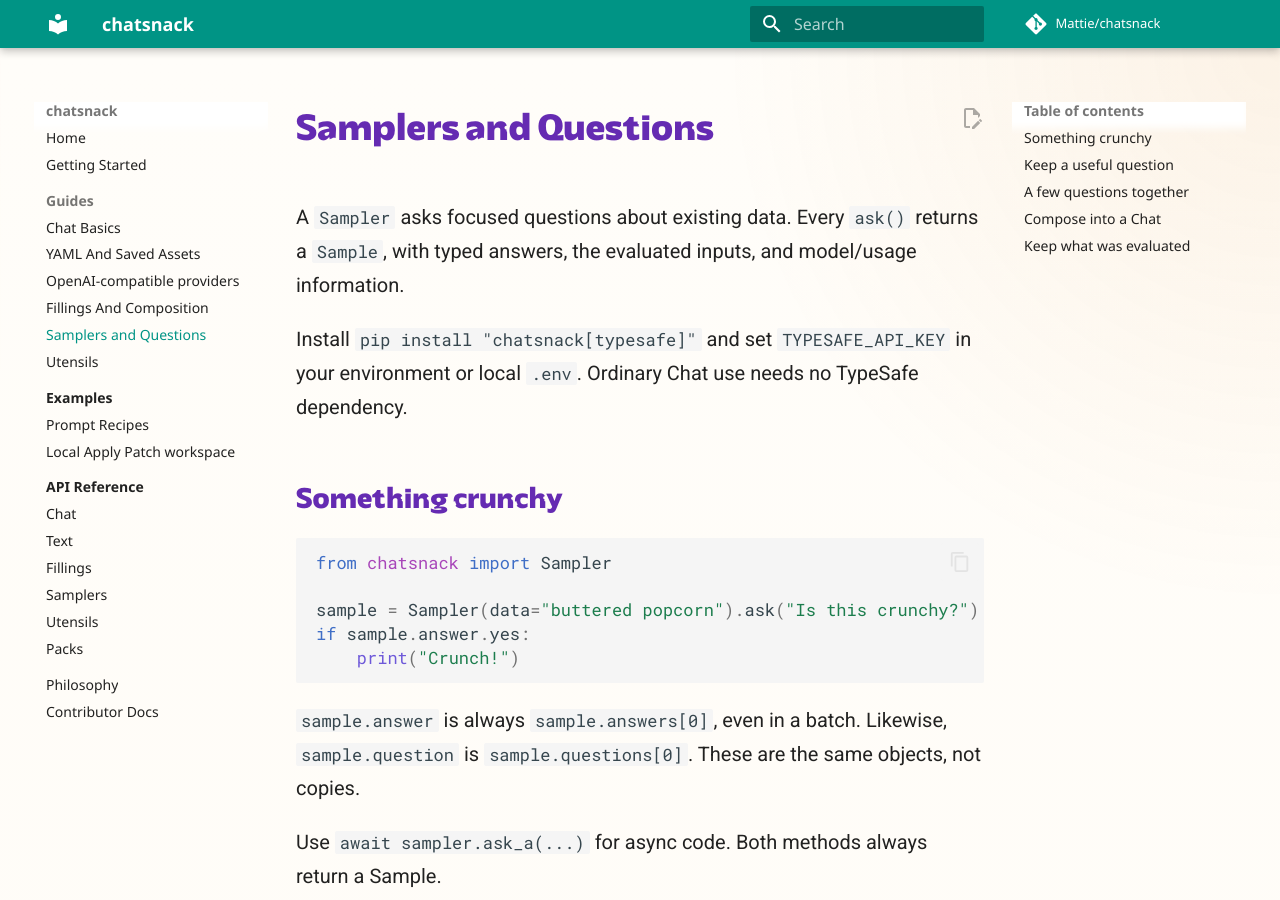
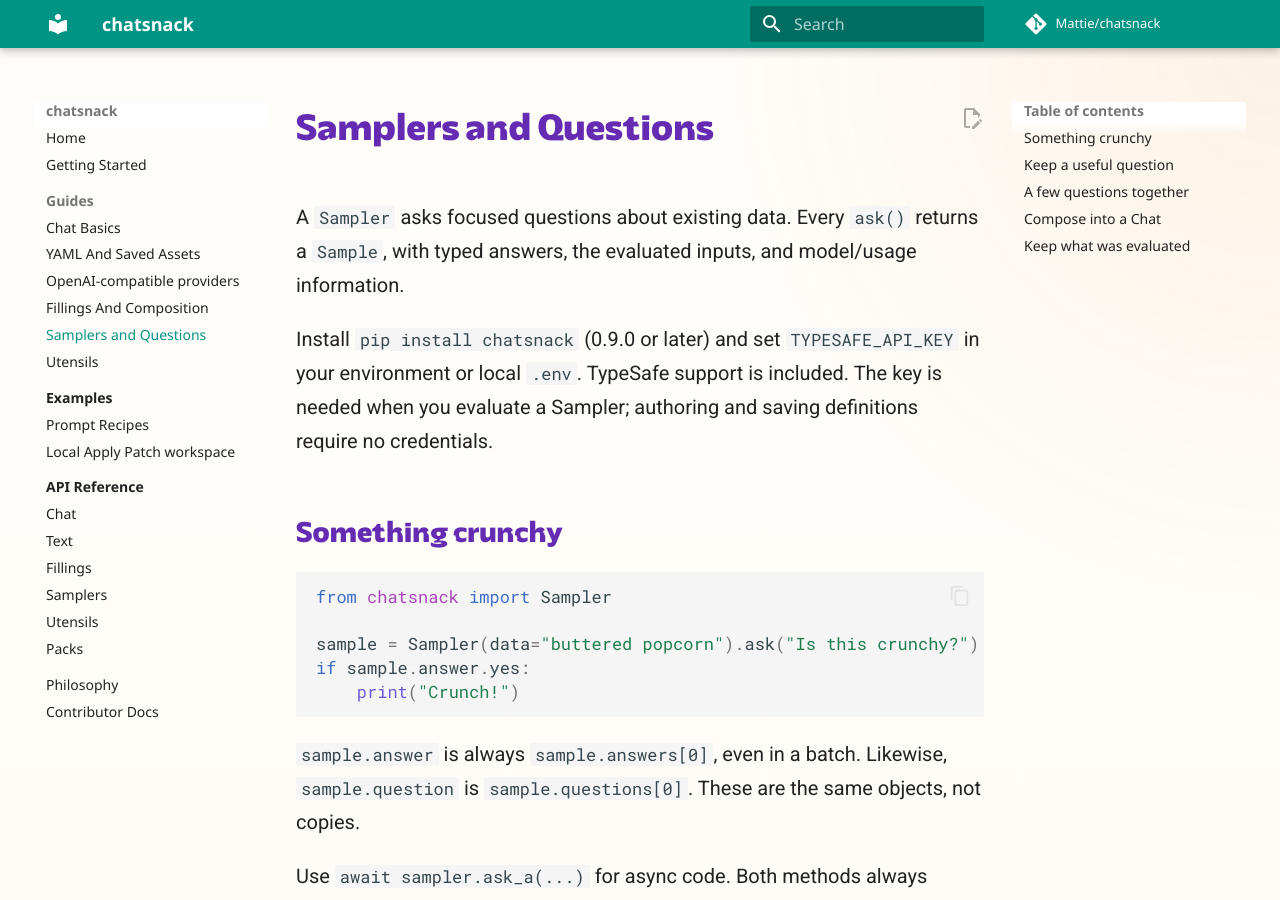
Before and after one commit to Mattie/chatsnack, an MkDocs documentation site: the page built from docs/guides/samplers.md, in a window 1280 px wide and 900 px high. Built offline with MkDocs 1.6.1 and Material for MkDocs 9.7.7, drawn with Linux system fonts in a browser that asks for light colours; comment, search, counter and statistics services are not loaded.

Commit message:
Include TypeSafe in the standard chatsnack 0.9.0 install

```diff
--- a/docs/guides/samplers.md
+++ b/docs/guides/samplers.md
@@ -3,8 +3,9 @@
 A `Sampler` asks focused questions about existing data. Every `ask()` returns a
 `Sample`, with typed answers, the evaluated inputs, and model/usage information.
 
-Install `pip install "chatsnack[typesafe]"` and set `TYPESAFE_API_KEY` in your
-environment or local `.env`. Ordinary Chat use needs no TypeSafe dependency.
+Install `pip install chatsnack` (0.9.0 or later) and set `TYPESAFE_API_KEY` in your
+environment or local `.env`. TypeSafe support is included. The key is needed when
+you evaluate a Sampler; authoring and saving definitions require no credentials.
 
 ## Something crunchy
 
--- a/pyproject.toml
+++ b/pyproject.toml
@@ -17,7 +17,7 @@
 nest-asyncio = "^1.5.6"
 openai = ">=3.5.0,<4.0.0"
 websockets = ">=13.0"
-typesafe-sdk = {version = ">=0.6.0,<0.7.0", optional = true}
+typesafe-sdk = ">=0.6.0,<0.7.0"
 Flask = {version = "^3.1.3", optional = true}
 questionary = {version = "^1.10.0", optional = true}
 rich = {version = "^13.3.2", optional = true}
@@ -28,7 +28,6 @@
 pytest-mock = "^3.10.0"
 
 [tool.poetry.extras]
-typesafe = ["typesafe-sdk"]
 flask = ["Flask"]
 questionary = ["questionary"]
 rich = ["rich"]
```
Also changed, not shown: README.md (+2 -2 lines), docs/projects/sampler-0-9-checklist.md (+10 -8 lines), docs/reference/api/sampler.md (+1 -1 lines), docs/rfcs/sampler-concept-spec.md (+1 -1 lines), docs/rfcs/sampler-design.md (+4 -1 lines), 4 other files.
